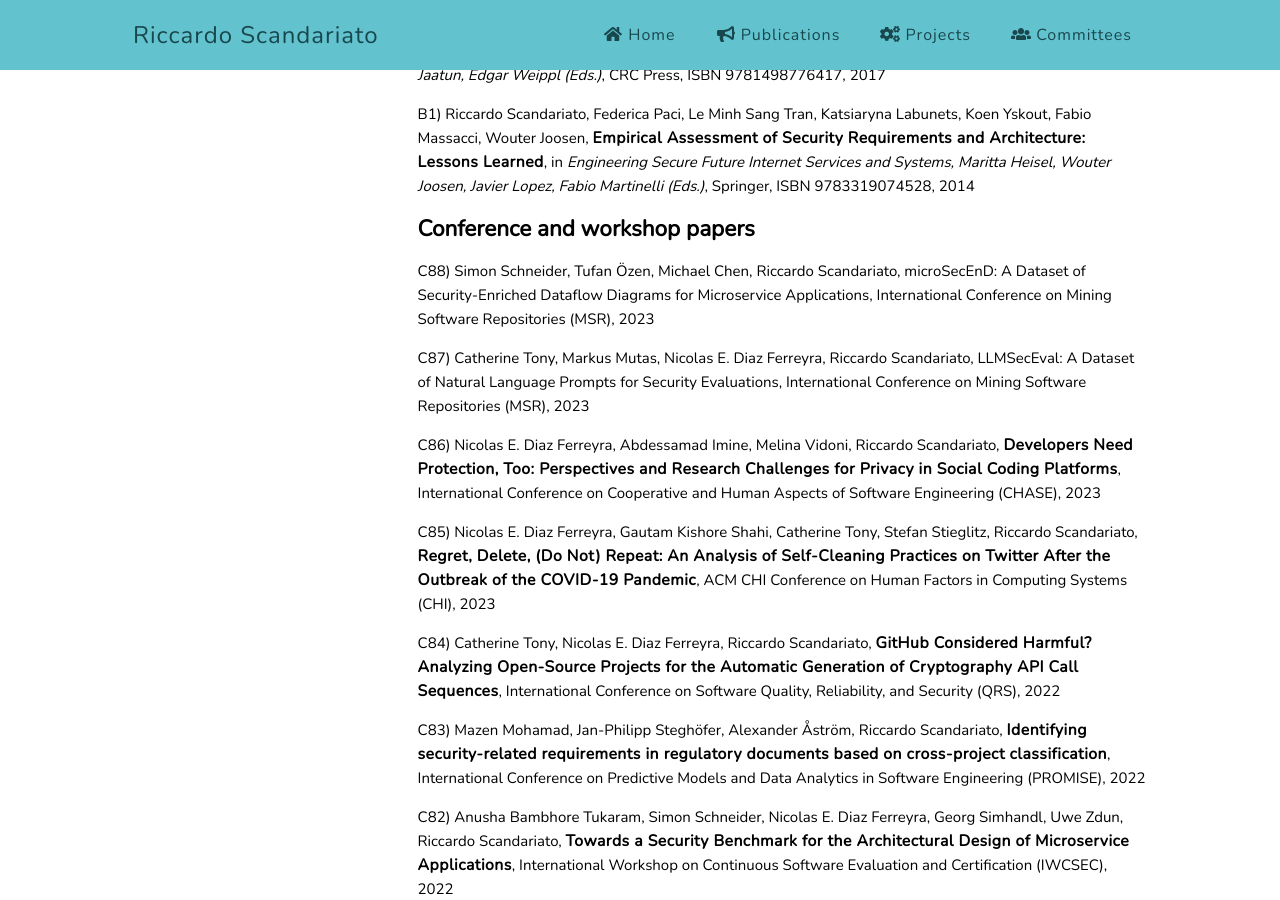
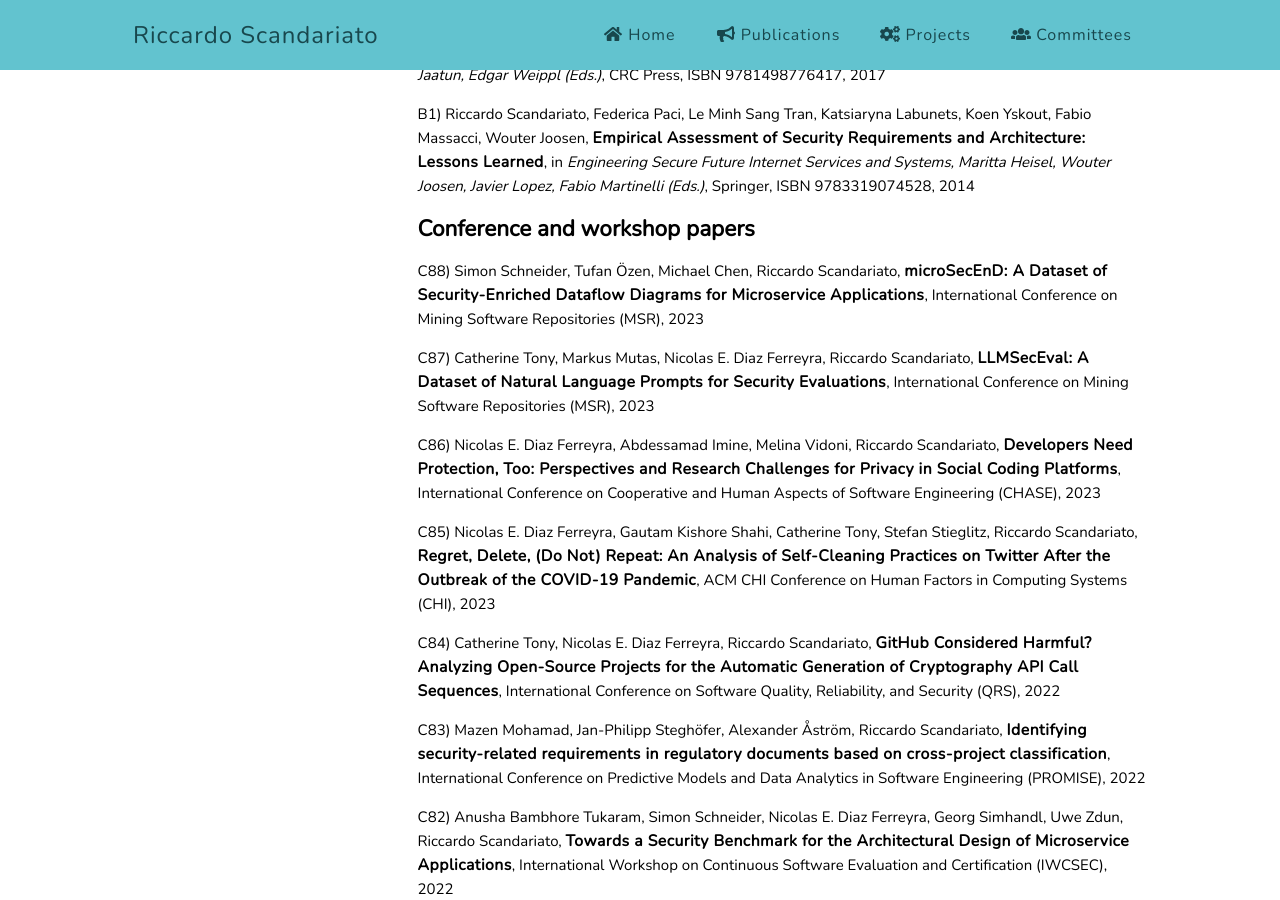
Before and after one commit to riccardoscandariato/riccardoscandariato.github.io, a Jekyll site: the page built from pubs.md, in a window 1280 px wide and 900 px high, scrolled down 2087 px. Built offline with Jekyll 4.4.1, drawn with Linux system fonts in a browser that asks for light colours.

Commit message:
more pubs

```diff
--- a/pubs.md
+++ b/pubs.md
@@ -58,9 +58,9 @@ title: Publications
 
 <h2>Conference and workshop papers</h2>
 
-<p>C88) Simon Schneider, Tufan Özen, Michael Chen, Riccardo Scandariato, microSecEnD: A Dataset of Security-Enriched Dataflow Diagrams for Microservice Applications, International Conference on Mining Software Repositories (MSR), 2023
+<p>C88) Simon Schneider, Tufan Özen, Michael Chen, Riccardo Scandariato, <strong>microSecEnD: A Dataset of Security-Enriched Dataflow Diagrams for Microservice Applications</strong>, International Conference on Mining Software Repositories (MSR), 2023
 
-<p>C87) Catherine Tony, Markus Mutas, Nicolas E. Diaz Ferreyra, Riccardo Scandariato, LLMSecEval: A Dataset of Natural Language Prompts for Security Evaluations, International Conference on Mining Software Repositories (MSR), 2023
+<p>C87) Catherine Tony, Markus Mutas, Nicolas E. Diaz Ferreyra, Riccardo Scandariato, <strong>LLMSecEval: A Dataset of Natural Language Prompts for Security Evaluations</strong>, International Conference on Mining Software Repositories (MSR), 2023
 
 <p>C86) Nicolas E. Diaz Ferreyra, Abdessamad Imine, Melina Vidoni, Riccardo Scandariato, <strong>Developers Need Protection, Too: Perspectives and Research  Challenges for Privacy in Social Coding Platforms</strong>, International Conference on Cooperative and Human Aspects of Software Engineering (CHASE), 2023</p>
 
```
Also changed, not shown: projects.md (+8 -0 lines).
